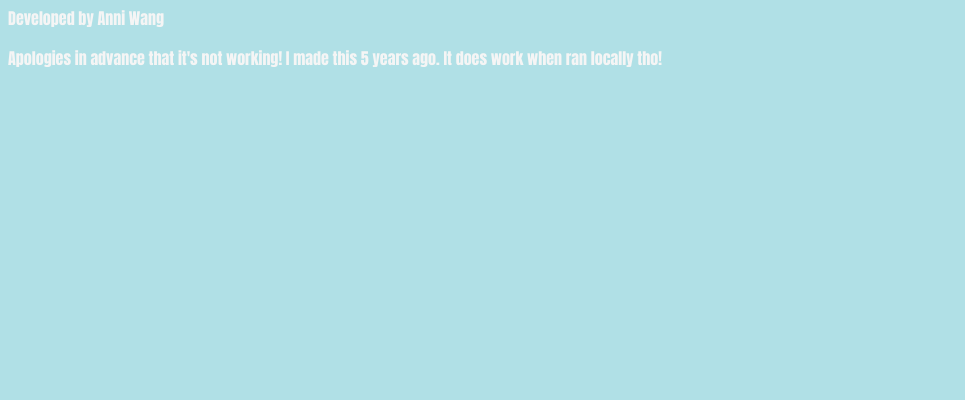
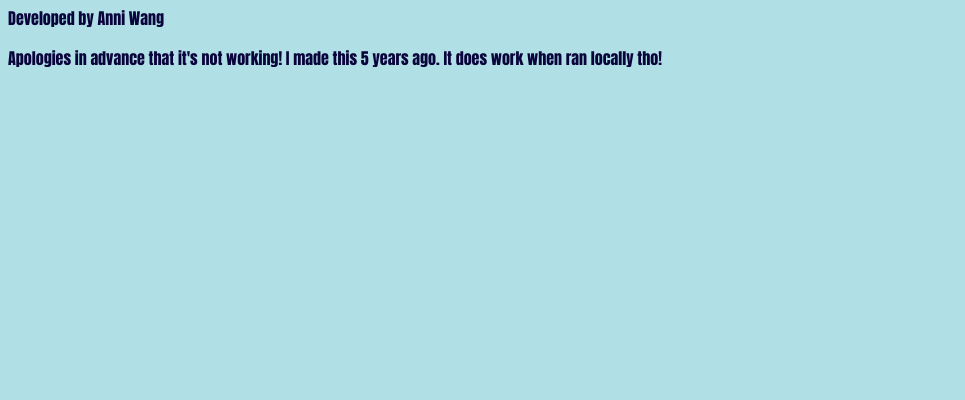
Before and after one commit to aninibread/MeowMeowHop, a plain HTML site: page index.html in a window 1280 px wide. Shown: the part 400-800 px from the top of the page, without its empty margins (0-965 px from the left). Drawn offline with Linux system fonts and the light colour scheme.

Commit message:
Update style.css

```diff
--- a/style.css
+++ b/style.css
@@ -10,6 +10,6 @@ h1 {
   color: aliceblue;
 }
 p {
-  font-family: Impact, Haettenschweiler, 'Arial Narrow Bold', sans-serif;
-  color: whitesmoke;
+  font-family: Impact, Haettenschweiler, 'Arial Narrow', sans-serif;
+  color: rgb(9, 4, 59);
 }
```
